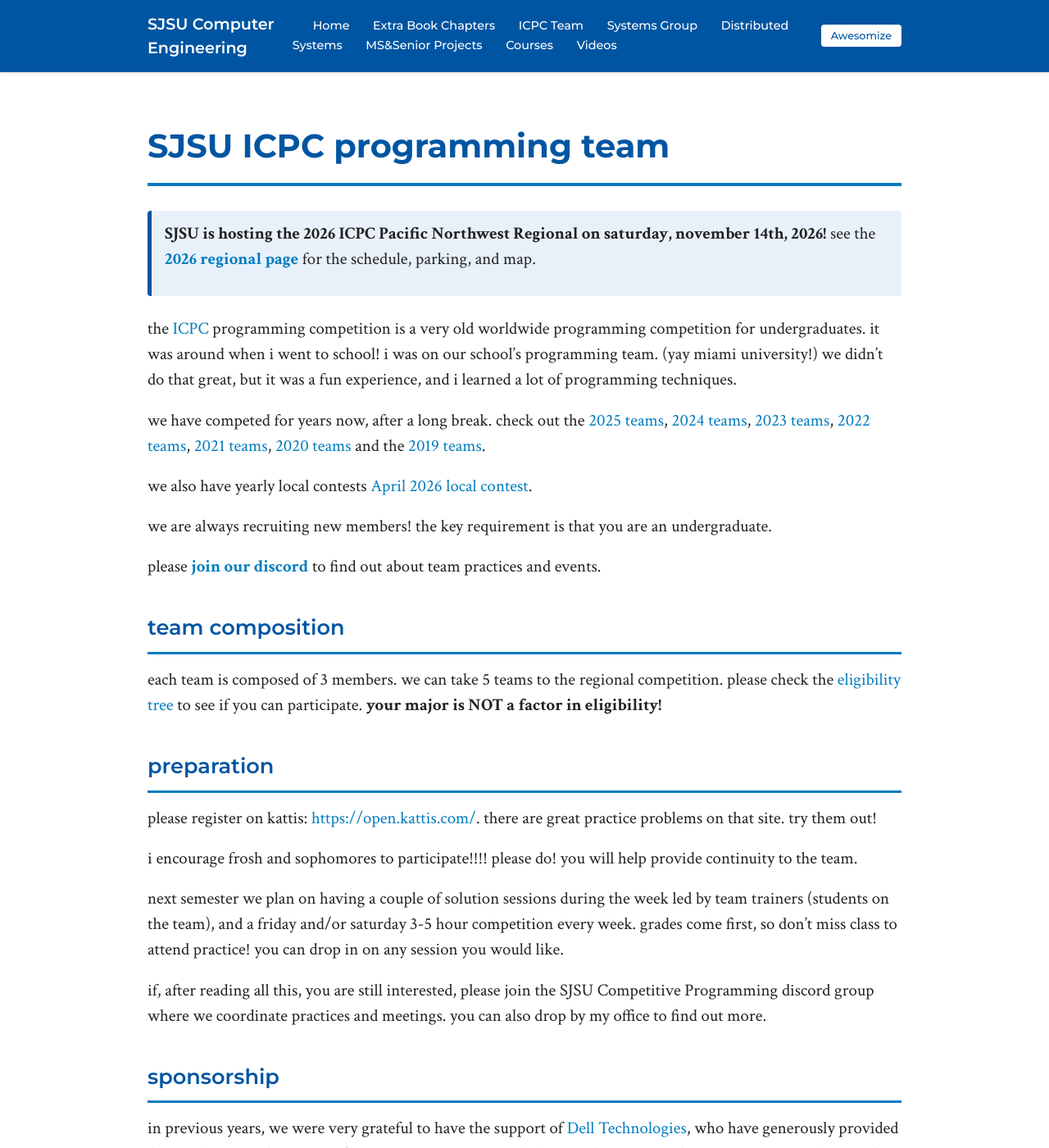
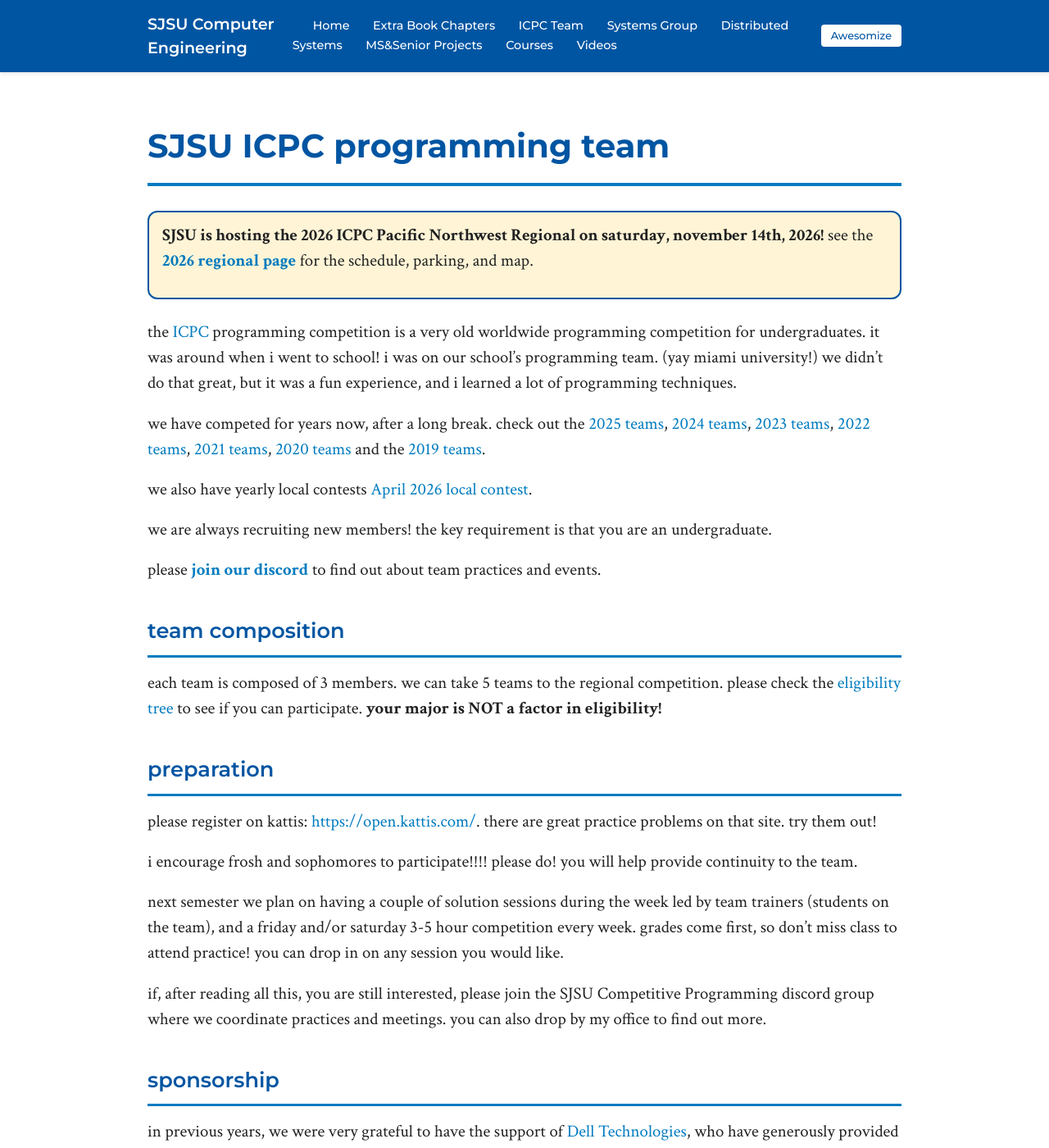
Before and after one commit to breed/benreed-sjsu, a Jekyll site: the page built from icpc/index.md, in a window 1280 px wide and 1400 px high. Shown: the whole window at 82% size. Built offline with Jekyll 4.4.1, drawn with Linux system fonts in a browser that asks for light colours.

Commit message:
restyle icpc banner with yellow background and rounded blue outline
Co-Authored-By: Claude Fable 5.1 <noreply@anthropic.com>

```diff
--- a/css/style.css
+++ b/css/style.css
@@ -476,11 +476,11 @@ footer p {
 
 /* announcement banner */
 .banner {
-    background: #e8f1fa;
-    border-left: 5px solid #0055a2;
+    background: #fff4d6;
+    border: 2px solid #0055a2;
     padding: 0.75rem 1rem;
     margin: 0 0 1.5rem 0;
-    border-radius: 4px;
+    border-radius: 12px;
 }
 
 .banner a {
```
